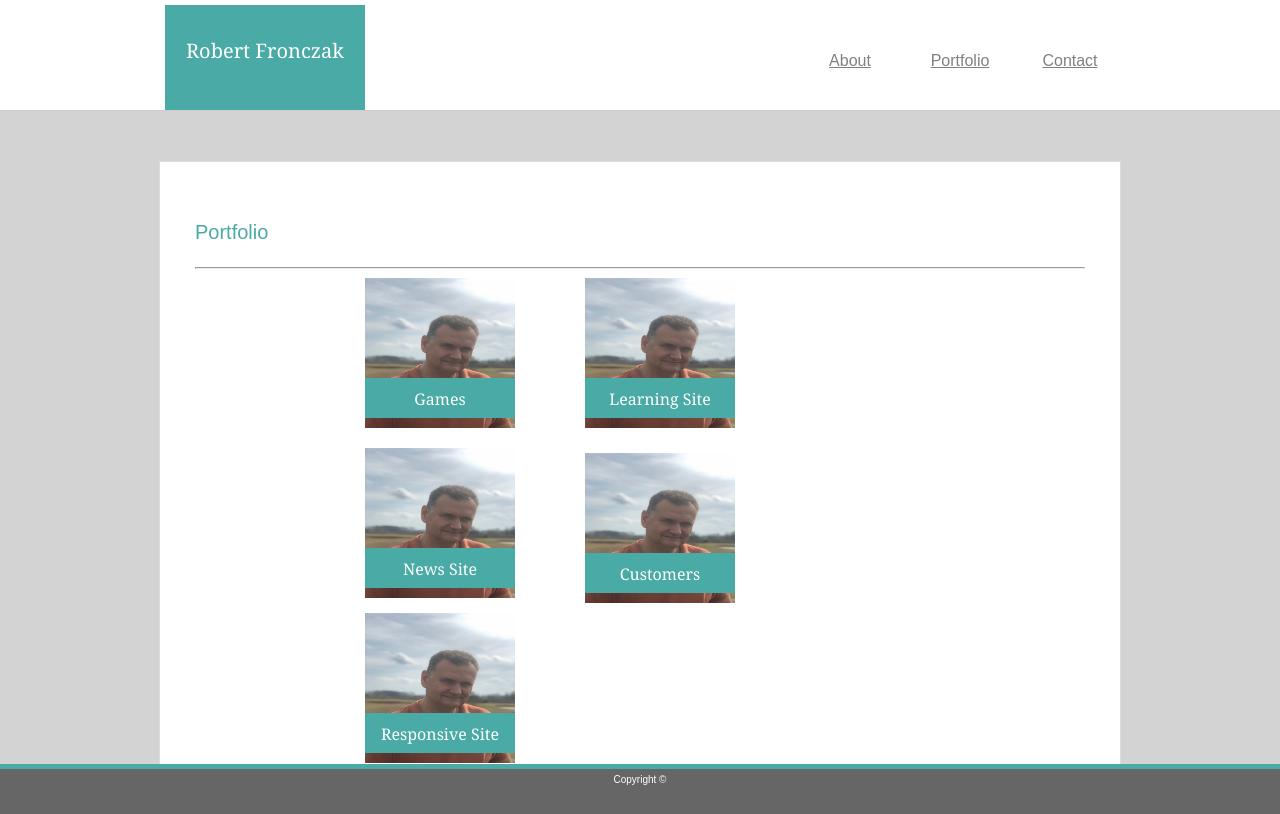
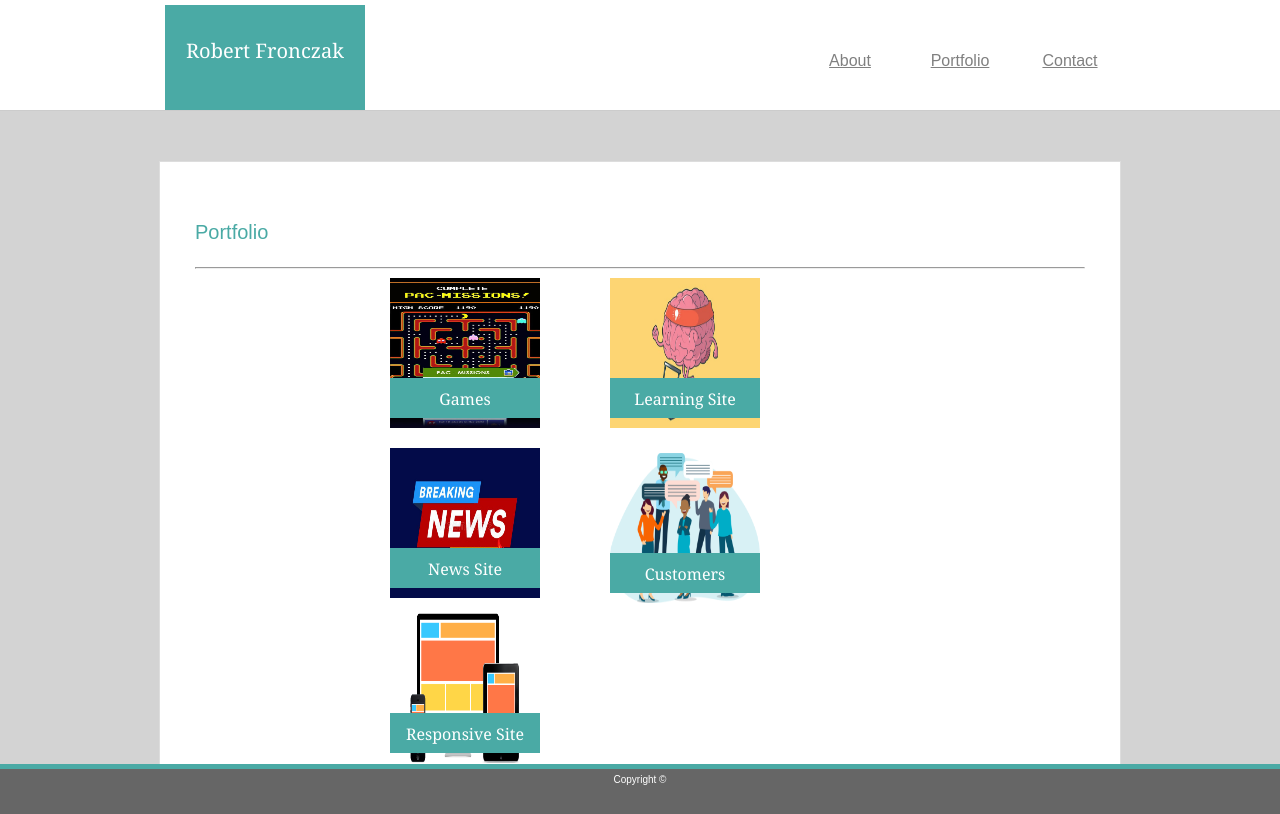
Before and after one commit to BFronz/Basic-Portfolio, a plain HTML site: page portfolio.html in a window 1280 px wide. Drawn offline with Linux system fonts and the light colour scheme.

Commit message:
added portfolio images

```diff
--- a/assets/style.css
+++ b/assets/style.css
@@ -186,7 +186,7 @@ a:link {
 
 
   #portfilio-info {
-  width: 550px;
+  width: 500px;
     margin: auto;
     position: relative;
     height:500px;
--- a/portfolio.html
+++ b/portfolio.html
@@ -49,30 +49,30 @@
         <div id="portfilio-info">
 
             <section class="p1">
-                <img src="images/bfronz.jpeg" width="150" height="150">
+                <img src="images/p1.jpg" alt="Games" width="150" height="150">
                 <article class="a1">Games</article>
 
             </section>
 
             <section  class="p2">
-                <img src="images/bfronz.jpeg" width="150" height="150">
+                <img src="images/p2.jpg" alt="News" width="150" height="150">
                 <article class="a1">News Site</article>
 
             </section>
 
             <section class="p3">
-                <img src="images/bfronz.jpeg" width="150" height="150">
+                <img src="images/p3.png" alt="Responsive" width="150" height="150">
                 <article class="a1">Responsive Site</article>
             </section>
 
 
             <section class="p4">
-                <img src="images/bfronz.jpeg" width="150" height="150">
+                <img src="images/p4.jpeg" alt="Learning" width="150" height="150">
                 <article class="a1">Learning Site</article>
             </section>
 
             <section class="p5">
-                <img src="images/bfronz.jpeg" width="150" height="150">
+                <img src="images/p5.png" alt="Customers" width="150" height="150">
                 <article class="a1">Customers</article>
             </section>
 
```
Also changed, not shown: index.html (+1 -1 lines), images/p1.jpg (added), images/p2.jpg (added), images/p3.png (added), images/p4.jpeg (added), images/p5.png (added).
